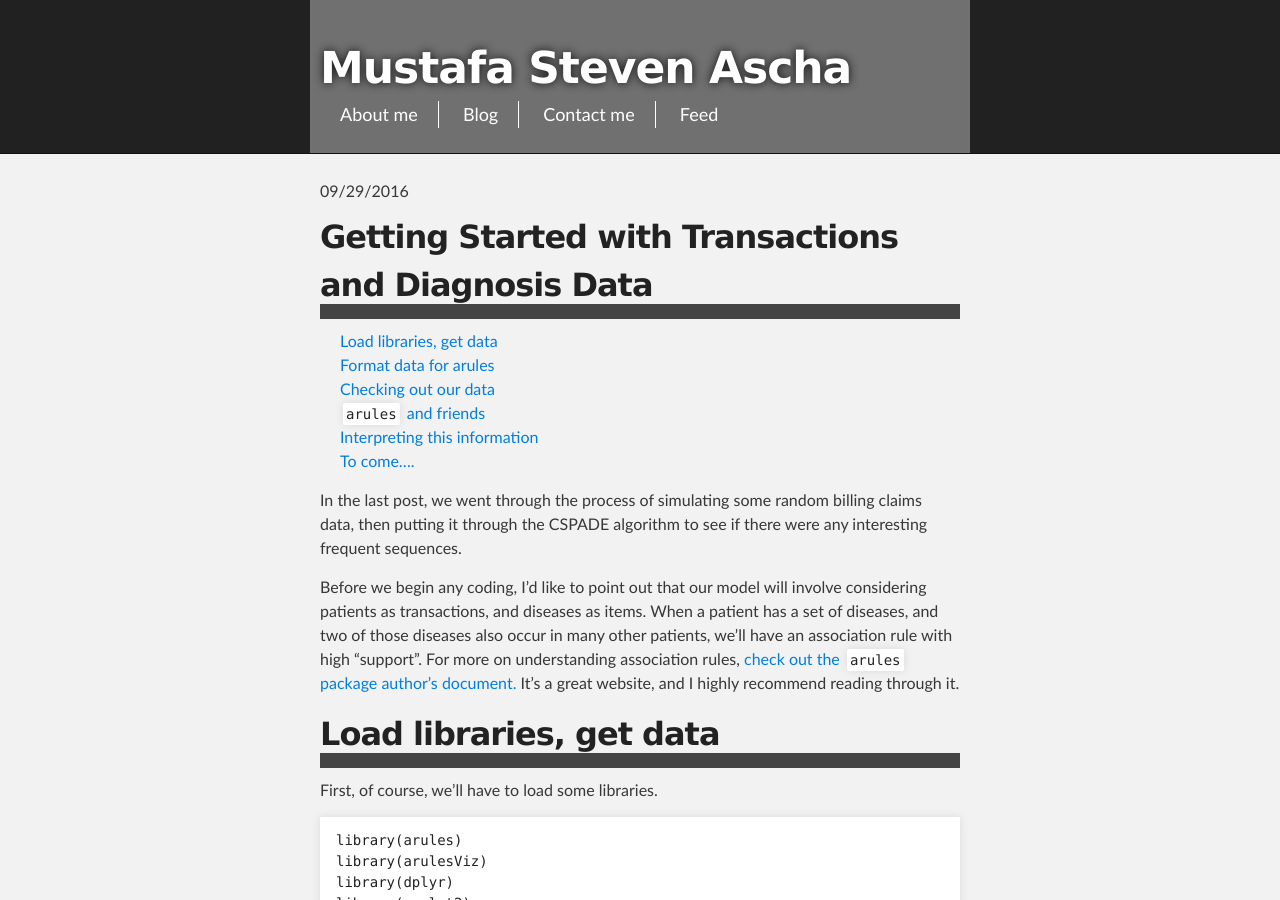
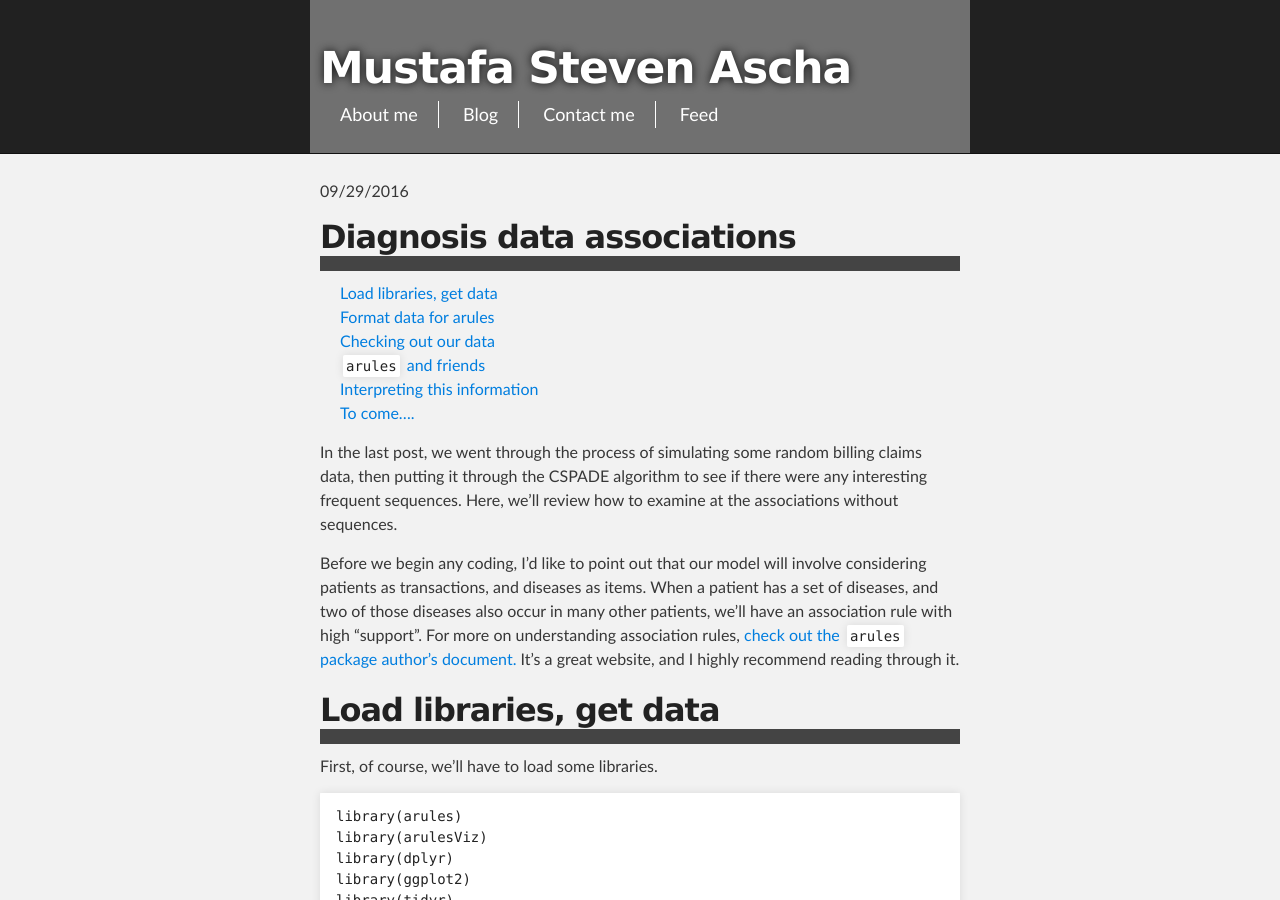
Before and after one commit to mustafaascha/mustafaascha.github.io, a Jekyll site: the page built from _posts/2016-09-29-Transactions_Data.md, in a window 1280 px wide and 900 px high. Built offline with Jekyll 4.4.1, drawn with Linux system fonts in a browser that asks for light colours.

Commit message:
Update 2016-09-29-Transactions_Data.md

```diff
--- a/_posts/2016-09-29-Transactions_Data.md
+++ b/_posts/2016-09-29-Transactions_Data.md
@@ -1,6 +1,6 @@
 ---
 layout: post
-title: Getting Started with Transactions and Diagnosis Data
+title: Diagnosis data associations
 date: 2016-09-29
 ---
 
@@ -13,7 +13,8 @@ date: 2016-09-29
 
 In the last post, we went through the process of simulating some random
 billing claims data, then putting it through the CSPADE algorithm to see
-if there were any interesting frequent sequences.
+if there were any interesting frequent sequences. Here, we'll review how
+to examine at the associations without sequences.
 
 Before we begin any coding, I'd like to point out that our model will
 involve considering patients as transactions, and diseases as items.
```
